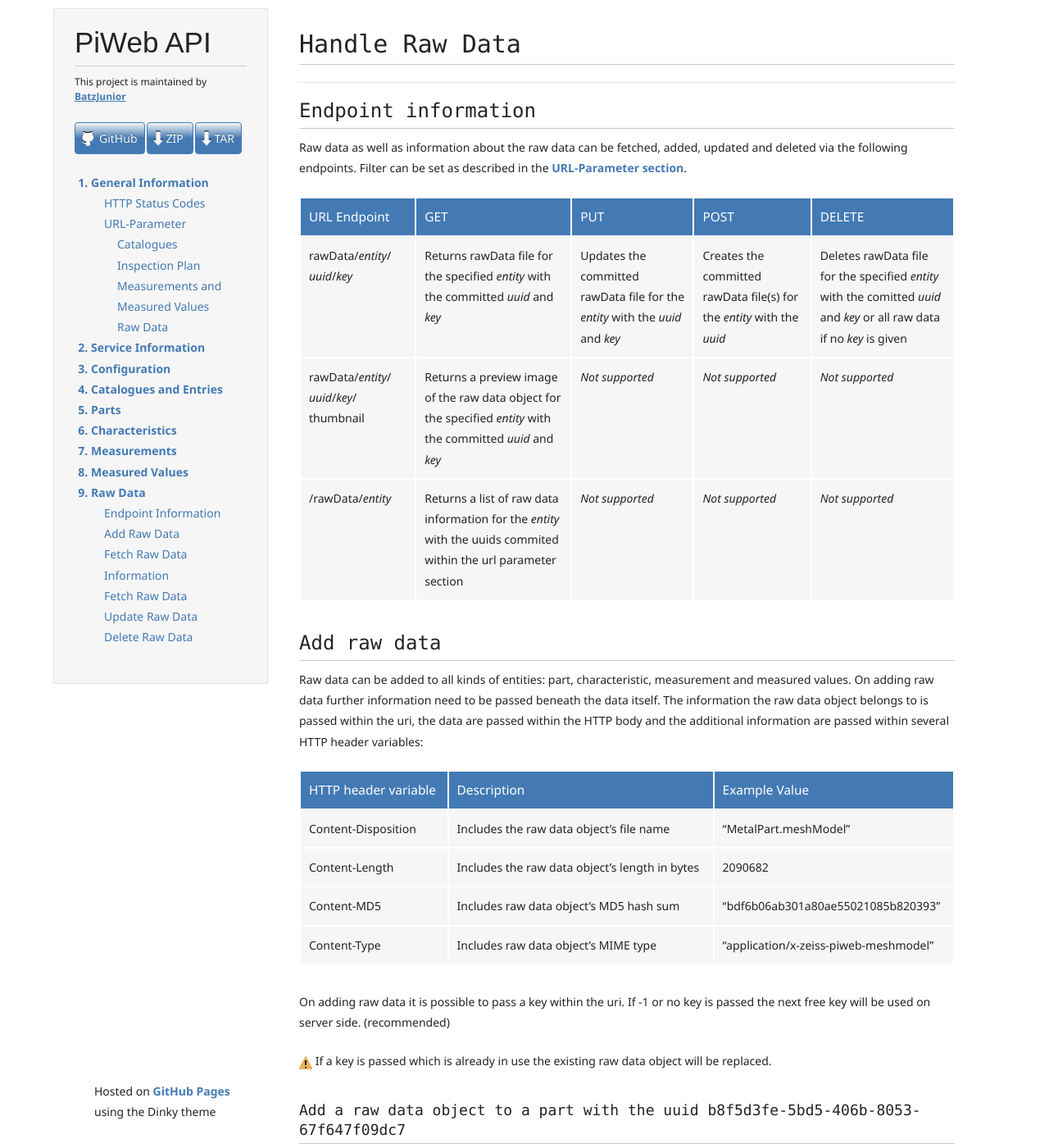
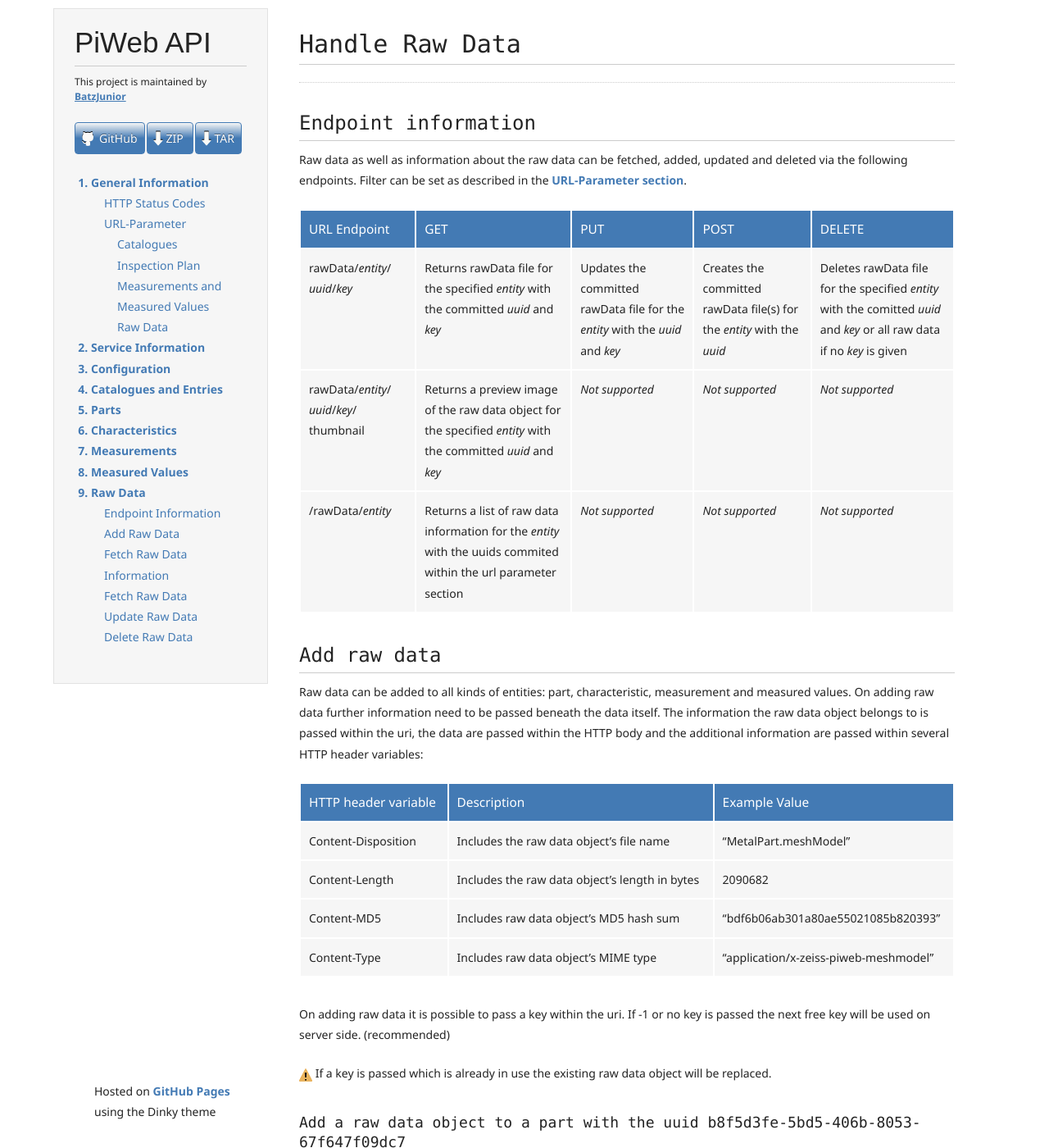
Before and after one commit to BatzJunior/testrepo, a Jekyll site: the page built from Handle-Raw-Data.md, in a window 1280 px wide and 1400 px high. Shown: the whole window at 82% size. Built offline with Jekyll 4.4.1, drawn with Linux system fonts in a browser that asks for light colours.

Commit message:
Update styles.css

```diff
--- a/stylesheets/styles.css
+++ b/stylesheets/styles.css
@@ -310,7 +310,7 @@
 }
 
 div.content{
-	margin-top:120px;
+	margin-top:135px;
 }
 
 
```
